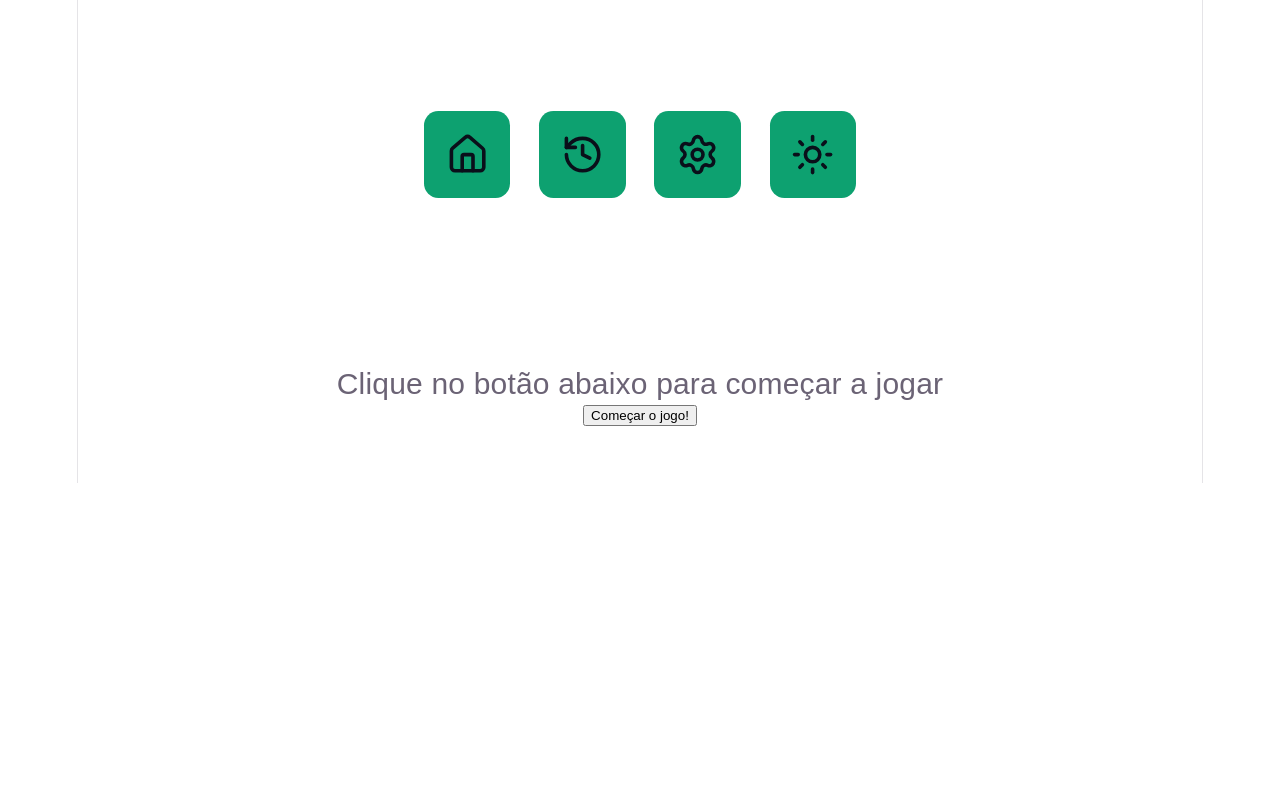
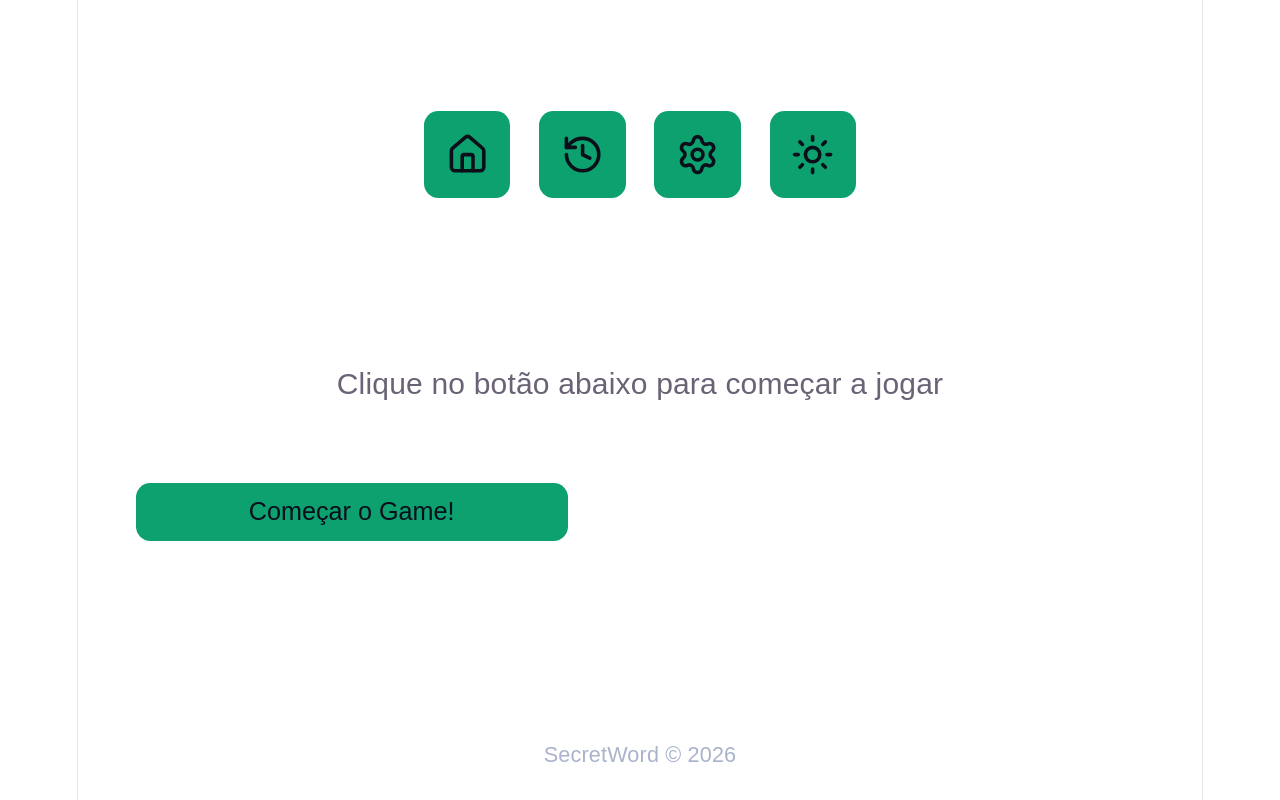
Before and after one commit to AndRonald/secret-word, a React (Vite) app in the folder secret-word/: page / in a window 1280 px wide. Shown: the part 460-1260 px from the top of the page. Before the commit the page ends 943 px from the top, so only its background shows below. Built offline with nearby package versions, Linux system fonts and the light colour scheme.

Commit message:
feat: footer, botões padrões e inputs padrões
Componentizando botões, inputs e crição do footer

```diff
--- a/secret-word/src/App.tsx
+++ b/secret-word/src/App.tsx
@@ -9,6 +9,7 @@ import "./styles/themes.css";
 import "./styles/global.css";
 import { Logo } from "./components/Logo";
 import { Menu } from "./components/Menu";
+import { Footer } from "./components/Footer";
 
 const stages = [
   { id: 0, name: "start" },
@@ -44,6 +45,10 @@ export function App() {
         {gameStage === "game" && <Game />}
         {gameStage === "end" && <GameOver />}
       </Container>
+
+      <Container>
+        <Footer/>
+      </Container>
     </>
   );
 }
--- /dev/null
+++ b/secret-word/src/components/DefaultButton/index.tsx
@@ -0,0 +1,15 @@
+import styles from './styles.module.css'
+
+type DefaultButtonProps = {
+    children: string
+} & React.ComponentProps<'button'>
+
+export function DefaultButton({children, ...props}: DefaultButtonProps) {
+  return (
+    <>
+      <button className={styles.button} {...props}>
+        {children}
+      </button>
+    </>
+  );
+}
--- /dev/null
+++ b/secret-word/src/components/DefaultButton/styles.module.css
@@ -0,0 +1,19 @@
+.button {
+    border: none;
+    background-color: var(--primary);
+    color: var(--text-over-primary);
+    display: flex;
+    align-items: center;
+    justify-content: center;
+    min-width: 24rem;
+    padding: .8rem;
+    border-radius: 0.8rem;
+    margin: 4.8rem 0;
+    cursor: pointer;
+    transition: all 0.1s ease-in-out;
+    font-size: 1.4rem;
+}
+
+.button:hover{
+    filter: brightness(80%)
+}
--- /dev/null
+++ b/secret-word/src/components/DefaultInput/styles.module.css
@@ -0,0 +1,23 @@
+.input {
+    background-color: transparent;
+    text-align: center;
+    font-size: 1.8rem;
+    padding: 0.8rem;
+    color: var(--text-default);
+    outline: none;
+}
+
+.input:focus {
+    border-radius: 0.8rem;
+}
+
+.input::placeholder{
+    color: var(--gray-500);
+    font-size: 1.4rem;
+    font-style: italic;
+}
+
+.input:disabled{
+    border-bottom: 0.2rem solid var(--disabled);
+    color: var(--text-muted);
+}
--- /dev/null
+++ b/secret-word/src/components/Footer/index.tsx
@@ -0,0 +1,9 @@
+import styles from './styles.module.css'
+
+export function Footer() {
+    return(
+        <footer className={styles.footer}>
+            <a href="">SecretWord &copy; {new Date().getFullYear()}</a>
+        </footer>
+    )
+}
--- /dev/null
+++ b/secret-word/src/components/Footer/styles.module.css
@@ -0,0 +1,18 @@
+.footer {
+  display: flex;
+  flex-direction: column;
+  justify-content: center;
+  align-items: center;
+  font-size: 1.2rem;
+  gap: 1.6rem;
+}
+
+.footer a {
+  text-decoration: none;
+  color: var(--text-muted);
+}
+
+.footer a:hover {
+    color: var(--muted);
+    text-decoration: underline;
+}
--- a/secret-word/src/components/StartScreen/index.tsx
+++ b/secret-word/src/components/StartScreen/index.tsx
@@ -1,8 +1,10 @@
+import { DefaultButton } from "../DefaultButton";
+
 export function StartScreen () {
     return(
         <div>
             <p>Clique no botão abaixo para começar a jogar</p>
-            <button>Começar o jogo!</button>
+            <DefaultButton children="Começar o Game!"/>
         </div>
     )
 }
```
Also changed, not shown: secret-word/src/components/DefaultInput/index.tsx (added, +20 -0 lines).
